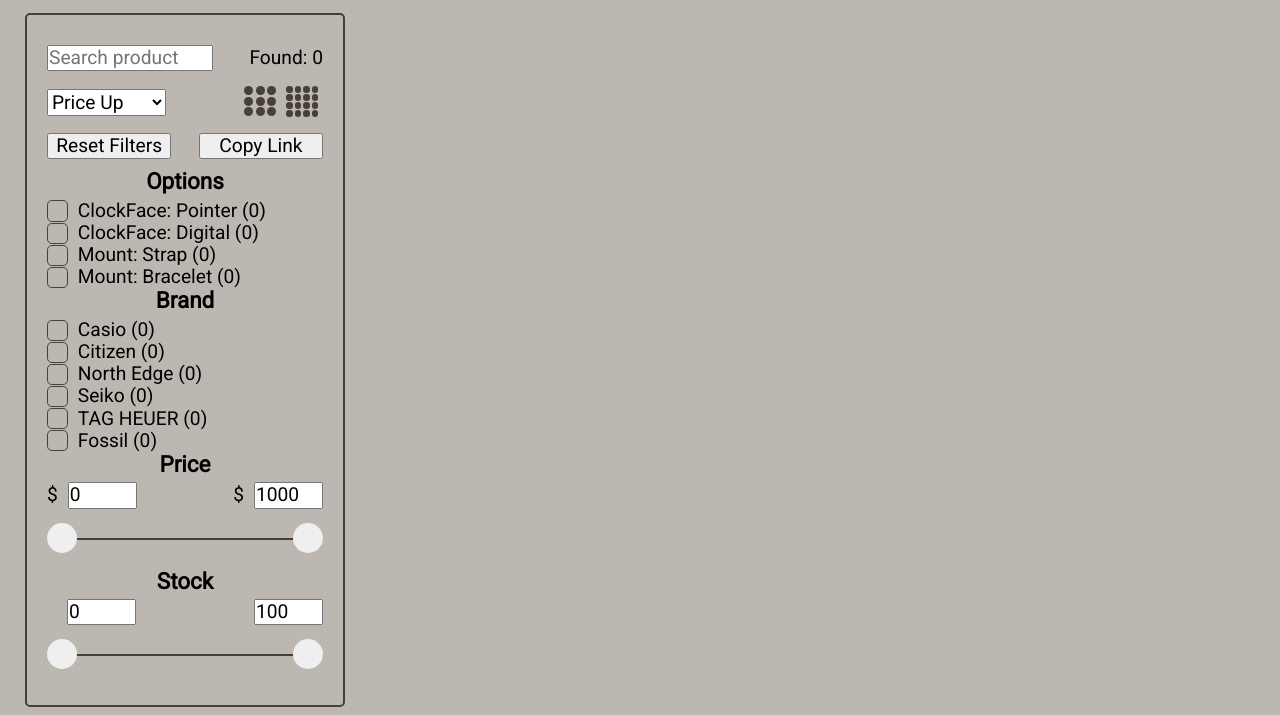
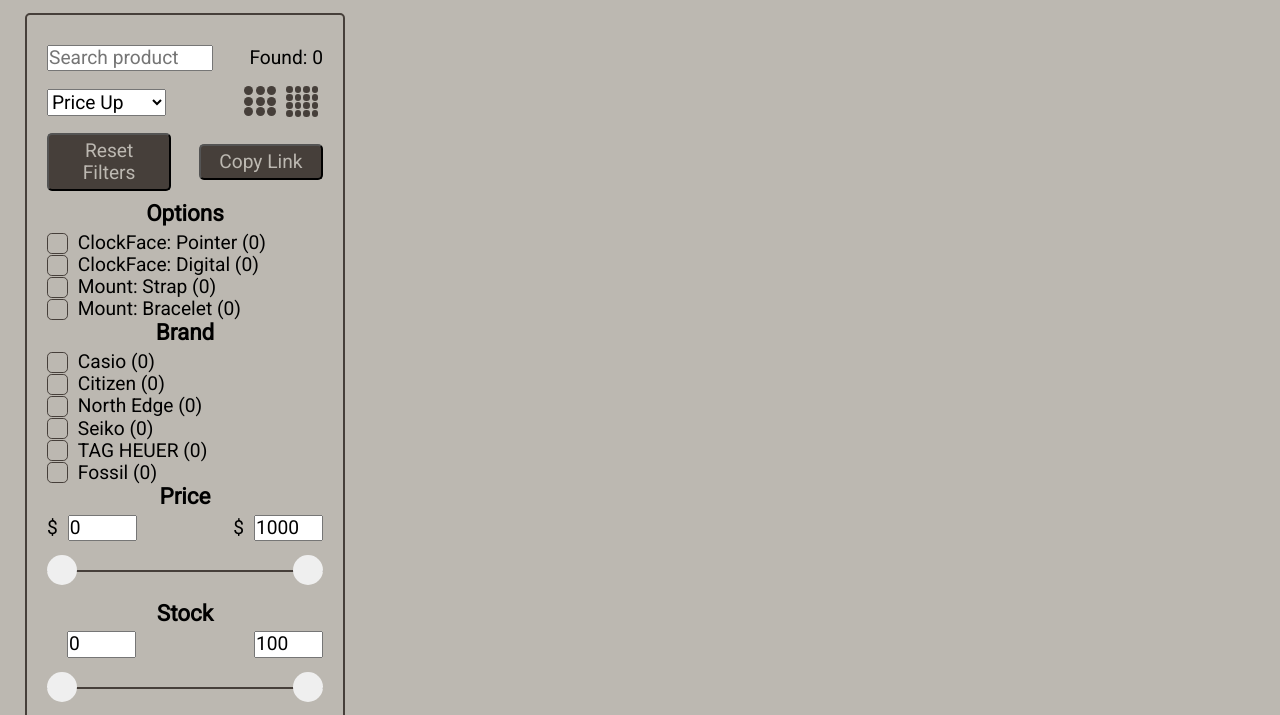
Before and after one commit to MaksymKuzmych/online-store, a website built with webpack: page src/index.html in a window 1280 px wide. Shown: the part 77-792 px from the top of the page. Built offline with nearby package versions, Linux system fonts and the light colour scheme.

Commit message:
OS-9 feat(filters): change buttons style

```diff
--- a/src/components/main-filter/main-filter.scss
+++ b/src/components/main-filter/main-filter.scss
@@ -61,7 +61,17 @@
     .reset-total__btn-reset,
     .reset-total__btn-copy {
       width: 50%;
+      border-radius: 5px;
+      padding: 5px 10px;
+      color: $gray;
+      background-color: $brown-dark;
+      transition: all 0.3s;
       cursor: pointer;
+
+      &:hover {
+        transform: scale(1.05);
+        color: $white;
+      }
     }
   }
 
```
